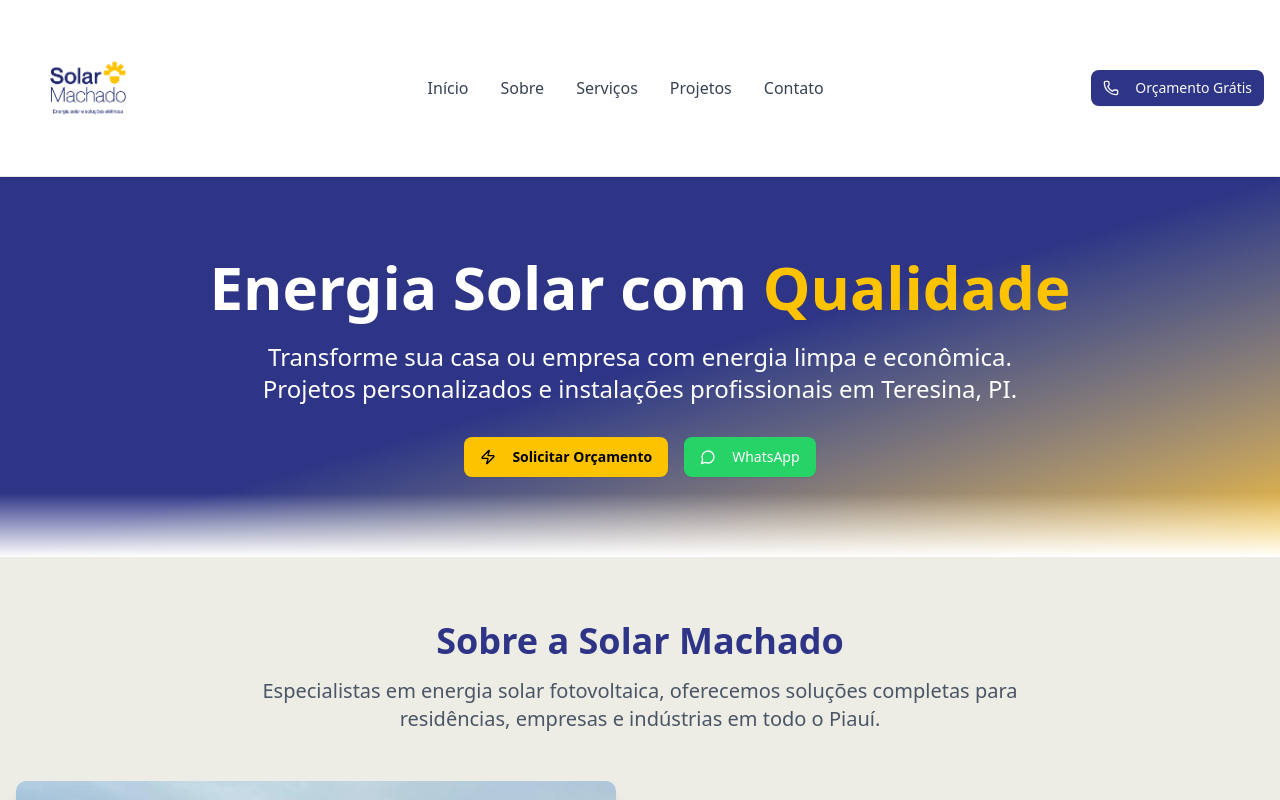
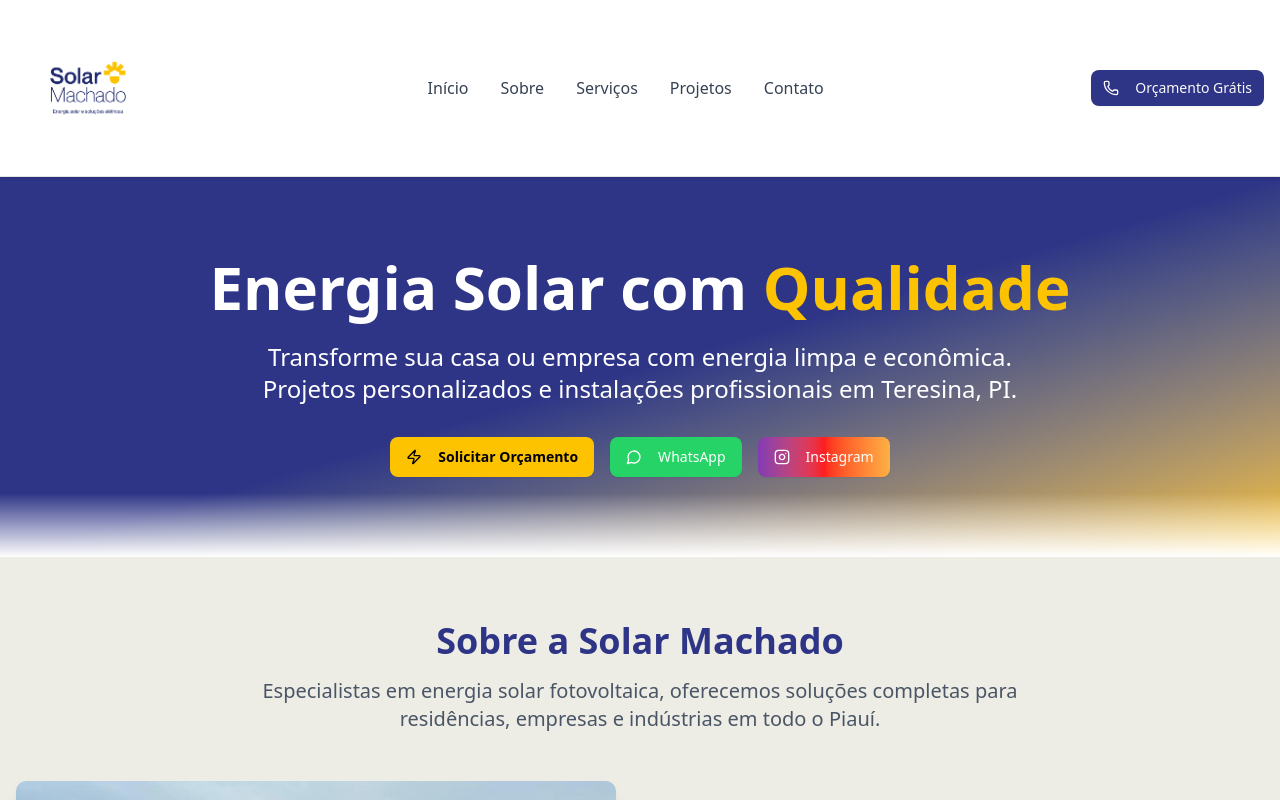
Before and after one commit to icaromachado-cyber/solar-machado-site, a React (Vite) app: page / in a window 1280 px wide. Shown: the top 800 px of the page. Built offline with nearby package versions, Linux system fonts and the light colour scheme.

Commit message:
feat: adiciona botão Instagram, ícones no footer e favicon da Solar Machado

```diff
--- a/index.html
+++ b/index.html
@@ -2,7 +2,7 @@
 <html lang="pt-BR">
   <head>
     <meta charset="UTF-8" />
-    <link rel="icon" type="image/x-icon" href="/favicon.ico" />
+    <link rel="icon" type="image/png" href="/logo.png" />
     <meta name="viewport" content="width=device-width, initial-scale=1.0" />
     <meta name="description" content="Solar Machado Engenharia - Especialistas em energia solar fotovoltaica em Teresina, PI. Instalação residencial, comercial e manutenção." />
     <title>Solar Machado Engenharia</title>
--- a/src/App.jsx
+++ b/src/App.jsx
@@ -16,7 +16,8 @@ import {
   Users,
   Award,
   Leaf,
-  MessageCircle
+  MessageCircle,
+  Instagram
 } from 'lucide-react'
 import './App.css'
 
@@ -91,6 +92,11 @@ function App() {
                     onClick={() => window.open('https://wa.me/5586994688482', '_blank')}>
               <MessageCircle className="w-5 h-5 mr-2" />
               WhatsApp
+            </Button>
+            <Button size="lg" className="bg-gradient-to-r from-[#833ab4] via-[#fd1d1d] to-[#fcb045] hover:opacity-90 text-white"
+                    onClick={() => window.open('https://www.instagram.com/solarmachadoeng', '_blank')}>
+              <Instagram className="w-5 h-5 mr-2" />
+              Instagram
             </Button>
           </div>
         </div>
@@ -561,6 +567,16 @@ function App() {
                 <p>(86) 99468-8482</p>
                 <p>solarmachadoeng@gmail.com</p>
                 <p>Teresina - PI</p>
+                <div className="flex items-center gap-4 mt-4">
+                  <a href="https://wa.me/5586994688482" target="_blank" rel="noopener noreferrer"
+                     className="text-[#25D366] hover:opacity-80 transition-opacity">
+                    <MessageCircle className="w-6 h-6" />
+                  </a>
+                  <a href="https://www.instagram.com/solarmachadoeng" target="_blank" rel="noopener noreferrer"
+                     className="text-pink-400 hover:opacity-80 transition-opacity">
+                    <Instagram className="w-6 h-6" />
+                  </a>
+                </div>
               </div>
             </div>
           </div>
```
Also changed, not shown: public/logo.png (added).
